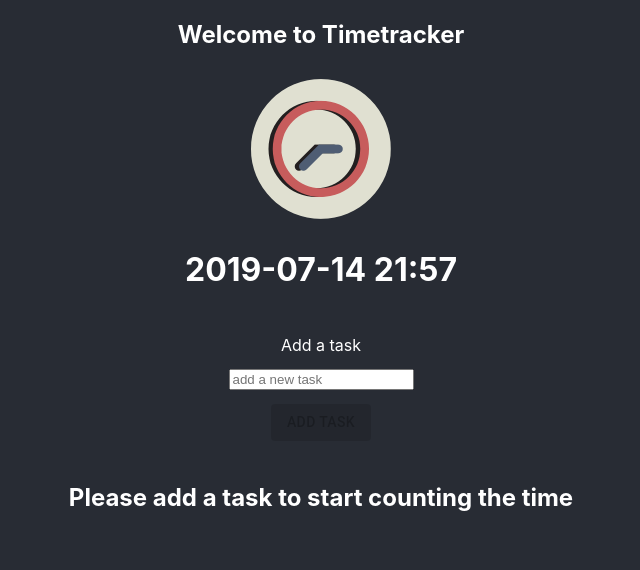
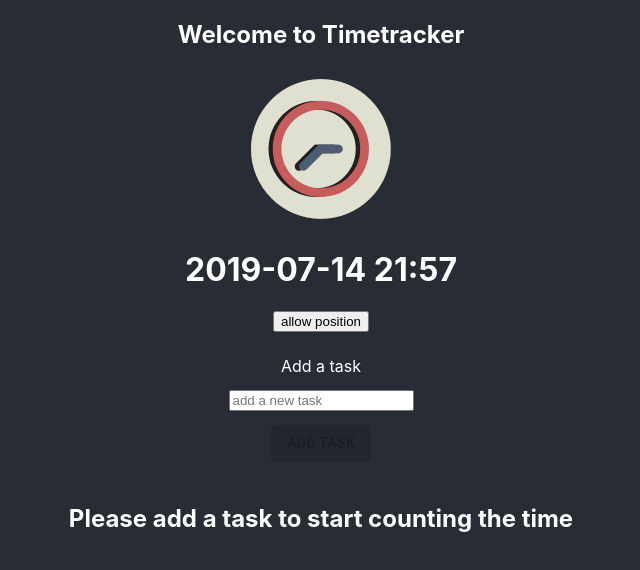
Before and after one commit to pagaia/timetracker, a React (Create React App) app: page / in a window 1280 px wide. Shown: the top 570 px of the page, without its empty margins (319-959 px from the left). Built offline with nearby package versions, Linux system fonts and the light colour scheme.

Commit message:
adding geolocation test

```diff
--- a/src/App.js
+++ b/src/App.js
@@ -1,4 +1,4 @@
-import React from "react";
+import React, { useState } from "react";
 import logo from "./logo.svg";
 import "./App.css";
 import ShowTime from "./mainApp/ShowTime";
@@ -6,9 +6,26 @@ import AddTask from "./mainApp/AddTask";
 import TasksList from "./mainApp/TasksList";
 import { reduxForm } from "redux-form";
 import { FORM_NAME } from "./mainApp/constant";
-
+import ShowPosition from "./components/ShowPosition";
 
 let App = props => {
+  const [position, setPosition] = useState(false);
+
+  const onAskPosition = () => {
+    setPosition(true);
+  };
+
+  const renderButtonPosition = () => {
+    if (position) {
+      return <ShowPosition />;
+    }
+    return (
+      <button type="button" onClick={onAskPosition}>
+        allow position
+      </button>
+    );
+  };
+
   return (
     <div className="App">
       <header className="App-header">
@@ -19,6 +36,7 @@ let App = props => {
         <ShowTime />
       </header>
       <main>
+        {renderButtonPosition()}
         <AddTask />
         <TasksList />
       </main>
--- /dev/null
+++ b/src/components/ShowPosition.js
@@ -0,0 +1,18 @@
+import React from "react";
+import { usePosition } from "../hooks/usePosition";
+
+const ShowPosition = props => {
+  const { latitude, longitude, error } = usePosition();
+
+  return (
+    <code>
+      latitude: {latitude}
+      <br />
+      longitude: {longitude}
+      <br />
+      error: {error}
+    </code>
+  );
+};
+
+export default ShowPosition;
--- /dev/null
+++ b/src/hooks/usePosition.js
@@ -0,0 +1,25 @@
+import { useState, useEffect } from "react";
+export const usePosition = () => {
+  const [position, setPosition] = useState({});
+  const [error, setError] = useState(null);
+
+  const onChange = ({ coords }) => {
+    setPosition({
+      latitude: coords.latitude,
+      longitude: coords.longitude
+    });
+  };
+  const onError = error => {
+    setError(error.message);
+  };
+  useEffect(() => {
+    const geo = navigator.geolocation;
+    if (!geo) {
+      setError("Geolocation is not supported");
+      return;
+    }
+    const watcher = geo.watchPosition(onChange, onError);
+    return () => geo.clearWatch(watcher);
+  }, []);
+  return { ...position, error };
+};
```
